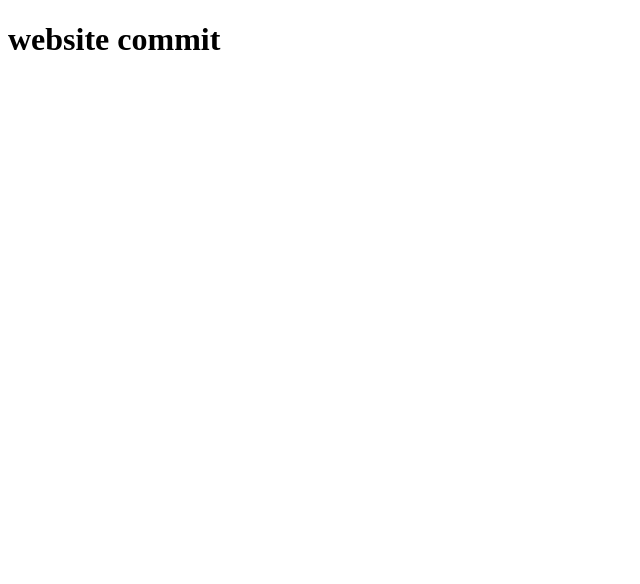
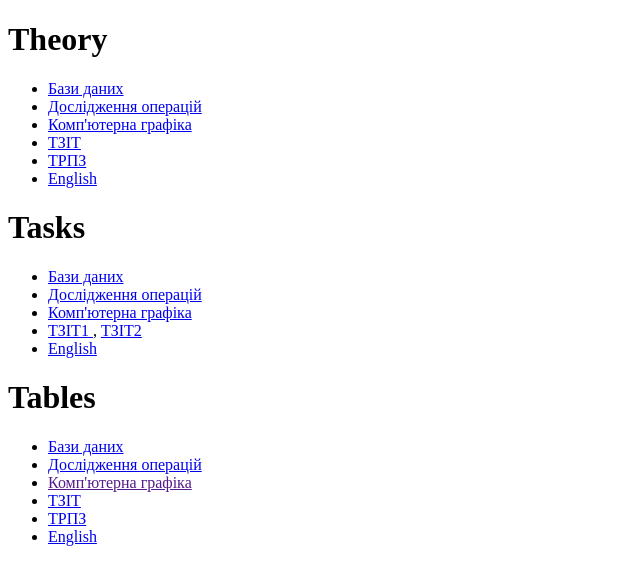
Before and after one commit to sergey-judi/materials, a plain HTML site: page index.html in a window 1280 px wide. Shown: the whole page, without its empty margins (0-640 px from the left). Drawn offline with Linux system fonts and the light colour scheme.

Commit message:
Update index.html
Add links to theory, tasks and tables

```diff
--- a/index.html
+++ b/index.html
@@ -1,9 +1,116 @@
 <!DOCTYPE HTML>
 <html>
- <head>
-  <title>DA-8X materials</title>
- </head>
- <body>
-  <h1>website commit</h1>
- </body>
+	<head>
+		<title>DA-8X materials</title>
+	</head>
+
+<body>
+	<div class="theory">
+		<h1>Theory</h1>
+		<ul>
+			<li>
+				<a href="https://drive.google.com/drive/u/1/folders/1yXhSDdYQv-TLueUj_NbptbPZRF6gS1ML" target="_blank" class="theory-link">
+				Бази даних
+				</a>
+			</li>
+			<li>
+				<a href="https://drive.google.com/drive/folders/1_u3LpNhO6FVwhqmNq4Xx_rtUo3pYnzXQ" target="_blank" class="theory-link">
+				Дослідження операцій
+				</a>
+			</li>
+			<li>
+				<a href="https://classroom.google.com/u/0/c/MTUyNzEzNDMyNDIz?cjc=on7cghw" target="_blank" class="theory-link">
+				Комп'ютерна графіка
+				</a>
+			</li>
+			<li>
+				<a href="https://drive.google.com/drive/u/0/folders/0B7tTsFPti2hkZWlhQUVwNHprSkE" target="_blank" class="theory-link">
+				ТЗІТ
+				</a>
+			</li>
+			<li>
+				<a href="https://drive.google.com/drive/u/0/folders/1hmCVz9CLYQYpxrtbT0hIrVXFSLXQIsEG" target="_blank" class="theory-link">
+				ТРПЗ
+				</a>
+			</li>
+			<li>
+				<a href="https://classroom.google.com/u/0/c/MTUzNTYxODkwNjI2?cjc=on7cghw" target="_blank" class="theory-link">
+				English
+				</a>
+			</li>
+		</ul>
+	</div>
+
+	<div class="tasks">
+		<h1>Tasks</h1>
+		<ul>
+		<li>
+			<a href="https://drive.google.com/drive/u/1/folders/1NINQrk9I0OpeuxDvNWEAbtrY6siea56v" target="_blank" class="task-link">
+			Бази даних
+			</a>
+		</li>
+		<li>
+			<a href="https://drive.google.com/drive/folders/11W6R-BUrbsq5sq5sMyY_7RykUEAich-A" target="_blank" class="task-link">
+			Дослідження операцій
+			</a>
+		</li>
+		<li>
+			<a href="https://classroom.google.com/u/0/w/MTUyNzEzNDMyNDIz/t/all?cjc=on7cghw" target="_blank" class="task-link">
+			Комп'ютерна графіка
+			</a>
+		</li>
+		<li>
+			<a href="https://drive.google.com/drive/folders/1WZM8seFXPPz1eHB85LmkitZaNjf0tkgq" target="_blank" class="task-link">
+			ТЗІТ1
+			</a>
+			,
+			<a href="https://drive.google.com/drive/folders/0B3cUJ10GP_nsT0pic2FpTk04NVU" target="_blank" class="task-link">
+			ТЗІТ2
+			</a>
+		</li>
+		<li>
+			<a href="https://classroom.google.com/u/0/w/MTUzNTYxODkwNjI2/t/all?cjc=on7cghw" target="_blank" class="lab-link">
+			English
+			</a>
+		</li>
+		</ul>
+	</div>
+
+	<div class="tables">
+		<h1>Tables</h1>
+		<ul>
+		<li>
+			<a href="https://docs.google.com/spreadsheets/d/1ftwq54PQf0lF01pmbbfqEFNUiaMmONy_qX4b0xg48nI/edit#gid=1796340170" target="_blank" class="table-link">
+			Бази даних
+			</a>
+		</li>
+		<li>
+			<a href="https://docs.google.com/spreadsheets/d/1VAk31gh8KqY2fWPBQNrmTThmTOZ6Y_1ORbKCx-qt9OA/edit#gid=0" target="_blank" class="table-link">
+			Дослідження операцій
+			</a>
+		</li>
+		<li>
+			<a href="" target="_blank" class="table-link">
+			Комп'ютерна графіка
+			</a>
+		</li>
+		<li>
+			<a href="https://docs.google.com/spreadsheets/d/15ymEEsNLmlIW0dQew5byKQPwP8pBEdR81gnkVLliw9E/edit#gid=735025758" target="_blank" class="table-link">
+			ТЗІТ
+			</a>
+		</li>
+		<li>
+			<a href="https://docs.google.com/spreadsheets/d/1T4GRbytLM5LXpWsNGEW88XsFXIq0gJET/edit#gid=195911246" target="_blank" class="table-link">
+			ТРПЗ
+			</a>
+		</li>
+		<li>
+			<a href="https://docs.google.com/spreadsheets/d/1XIOTj-5VTfycOV5udYn9pbpVyGk2RkA0KJ7BxGYuV-E/edit#gid=0" target="_blank" class="table-link">
+			English
+			</a>
+		</li>
+		</ul>
+	</div>
+</body>
+
 </html>
```
